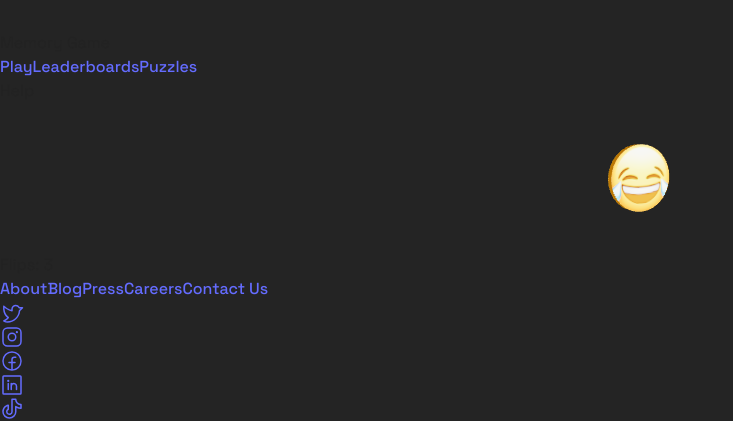
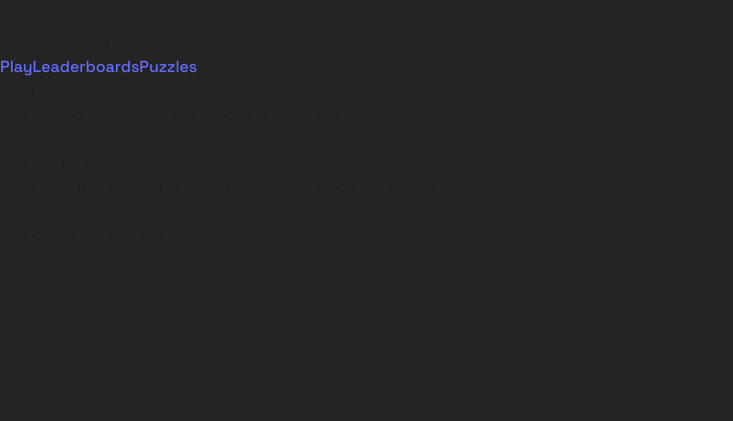
Before and after one commit to opensea712/memory-game, a React (Vite) app: page /play in a window 1280 px wide. Shown: the part 1249-1670 px from the top of the page, without its empty margins (0-733 px from the left). After the commit the page ends 1496 px from the top, so only its background shows below. Built offline with nearby package versions, Linux system fonts and the light colour scheme.

Commit message:
some changes

```diff
--- a/src/App.jsx
+++ b/src/App.jsx
@@ -2,6 +2,7 @@ import { BrowserRouter as Router, Route, Routes } from 'react-router-dom';
 import Layout from './components/layout';
 import Home from './pages/home';
 import Play from './pages/play';
+import Questions from './pages/questions';
 
 export default function App() {
   return (
@@ -10,6 +11,7 @@ export default function App() {
         <Route path='/' element={<Layout />}>
           <Route index element={<Home />} />
           <Route path='play' element={<Play />} />
+          <Route path='questions' element={<Questions />} />
         </Route>
       </Routes>
     </Router>
--- a/src/components/footer.jsx
+++ b/src/components/footer.jsx
@@ -1,4 +1,11 @@
+import { useLocation } from 'react-router-dom';
+
 const Footer = () => {
+  const location = useLocation();
+  const isHomePage = location.pathname === '/';
+
+  if (!isHomePage) return null;
+
   return (
     <footer className='flex justify-center'>
       <div className='flex max-w-[960px] flex-1 flex-col'>
--- a/src/objects/coin.jsx
+++ b/src/objects/coin.jsx
@@ -21,7 +21,9 @@ const Coin = () => {
   const [hasIncreased, setHasIncreased] = useState(false);
 
   useEffect(() => {
-    increaseCount();
+    if (isFlipping) {
+      increaseCount();
+    }
   }, [increaseCount, isFlipping]);
 
   useFrame(() => {
--- a/src/pages/home.jsx
+++ b/src/pages/home.jsx
@@ -2,7 +2,7 @@ import { Link } from 'react-router-dom';
 
 const Home = () => {
   return (
-    <div className='layout-content-container flex flex-col w-[512px] max-w-[512px] py-5 flex-1'>
+    <div className='layout-content-container flex flex-col min-w-[512px] py-5 flex-1'>
       <div className='@container'>
         <div className='@[480px]:p-4'>
           <div
@@ -17,7 +17,7 @@ const Home = () => {
                 Memory Game
               </h1>
               <h2 className='text-white text-sm font-normal leading-normal @[480px]:text-base @[480px]:font-normal @[480px]:leading-normal'>
-                A guessing game inspired by the famous Yoshimoto Cube
+                A memory game inspired by the famous Yoshimoto Cube
               </h2>
             </div>
             <Link to='/play' className='flex min-w-[84px] max-w-[480px] cursor-pointer items-center justify-center overflow-hidden rounded-full h-10 px-4 @[480px]:h-12 @[480px]:px-5 bg-[#1466b8] text-white text-sm font-bold leading-normal tracking-[0.015em] @[480px]:text-base @[480px]:font-bold @[480px]:leading-normal @[480px]:tracking-[0.015em]'>
--- a/src/pages/play.jsx
+++ b/src/pages/play.jsx
@@ -1,12 +1,29 @@
 import Stage from '../components/stage';
 import Info from '../components/info';
-import { useEffect } from 'react';
+import { useEffect, useState } from 'react';
 import useSettingStore from '../store/SettingStore';
 import useCountStore from '../store/CountStore';
+import { useNavigate } from 'react-router-dom';
 
 const Play = () => {
+  const navigate = useNavigate();
+  const [countdown, setCountdown] = useState(10);
+  const flipCount = useCountStore((state) => state.count);
+  const flipLimit = useSettingStore((state) => state.flipLimit);
   const setIsFlipping = useSettingStore((state) => state.setIsFlipping);
   const reset = useCountStore((state) => state.reset);
+
+  useEffect(() => {
+    const interval = setInterval(() => {
+      setCountdown((prevCountdown) => {
+        if (prevCountdown === 1) {
+          clearInterval(interval);
+        }
+        return prevCountdown - 1;
+      });
+    }, 1000);
+    return () => clearInterval(interval);
+  }, []);
 
   useEffect(() => {
     setIsFlipping(true);
@@ -17,10 +34,35 @@ const Play = () => {
     };
   }, [setIsFlipping, reset]);
 
+  useEffect(() => {
+    if (flipCount >= flipLimit) {
+      setTimeout(() => {
+        setIsFlipping(false);
+        navigate('/questions');
+      }, 1200);
+    }
+  }, [flipCount, flipLimit, navigate, setIsFlipping]);
+
   return (
-    <div className='layout-content-container flex flex-col w-[512px] max-w-[512px] py-5 flex-1'>
-      <Stage />
-      <Info />
+    <div className='layout-content-container flex flex-col min-w-[512px] py-5 flex-1 items-center justify-center'>
+      {countdown > 0 &&
+        <p className='text-white/50 text-2xl font-black leading-tight text-center'>
+          You should remember the emojis in each flip. <br /><br />
+          You will be asked <br />
+          <span className='text-white'>
+            &ldquo;The dice has flipped (x) of times, which emoji did it land on?&rdquo;
+          </span>
+          <br />
+          <br />
+          The game will start in <span className='text-white'>{countdown}</span> seconds.
+        </p>
+      }
+      {countdown <= 0 && (
+        <>
+          <Stage />
+          <Info />
+        </>
+      )}
     </div>
   );
 };
--- /dev/null
+++ b/src/pages/questions.jsx
@@ -0,0 +1,36 @@
+import React from 'react';
+import { Stepper, Step, Button } from '@material-tailwind/react';
+
+const Questions = () => {
+  const [activeStep, setActiveStep] = React.useState(0);
+  const [isLastStep, setIsLastStep] = React.useState(false);
+  const [isFirstStep, setIsFirstStep] = React.useState(false);
+
+  const handleNext = () => !isLastStep && setActiveStep((cur) => cur + 1);
+  const handlePrev = () => !isFirstStep && setActiveStep((cur) => cur - 1);
+
+  return (
+    <div className='w-full'>
+      <h1 className='text-3xl text-white'>Questions</h1>
+      <Stepper
+        activeStep={activeStep}
+        isLastStep={(value) => setIsLastStep(value)}
+        isFirstStep={(value) => setIsFirstStep(value)}
+      >
+        <Step onClick={() => setActiveStep(0)}>1</Step>
+        <Step onClick={() => setActiveStep(1)}>2</Step>
+        <Step onClick={() => setActiveStep(2)}>3</Step>
+      </Stepper>
+      <div className='mt-16 flex justify-between'>
+        <Button onClick={handlePrev} disabled={isFirstStep}>
+          Prev
+        </Button>
+        <Button onClick={handleNext} disabled={isLastStep}>
+          Next
+        </Button>
+      </div>
+    </div>
+  );
+};
+
+export default Questions;
--- a/src/store/SettingStore.js
+++ b/src/store/SettingStore.js
@@ -7,13 +7,7 @@ const useSettingStore = create((set) => ({
   flipLimit: config.flipLimit,
   emojiCount: config.emojiCount,
   setLevel: (level) => set({ level: level }),
-  setIsFlipping: (isFlipping) =>
-    set(() => {
-      if (isFlipping === false) {
-        return { isFlipping: isFlipping, flipLimit: 1 };
-      }
-      return { isFlipping: isFlipping };
-    }),
+  setIsFlipping: (isFlipping) => set({ isFlipping: isFlipping }),
   setFlipLimit: (limit) => set({ flipLimit: limit }),
   setEmojiCount: (count) => set({ emojiCount: count }),
 }));
```
